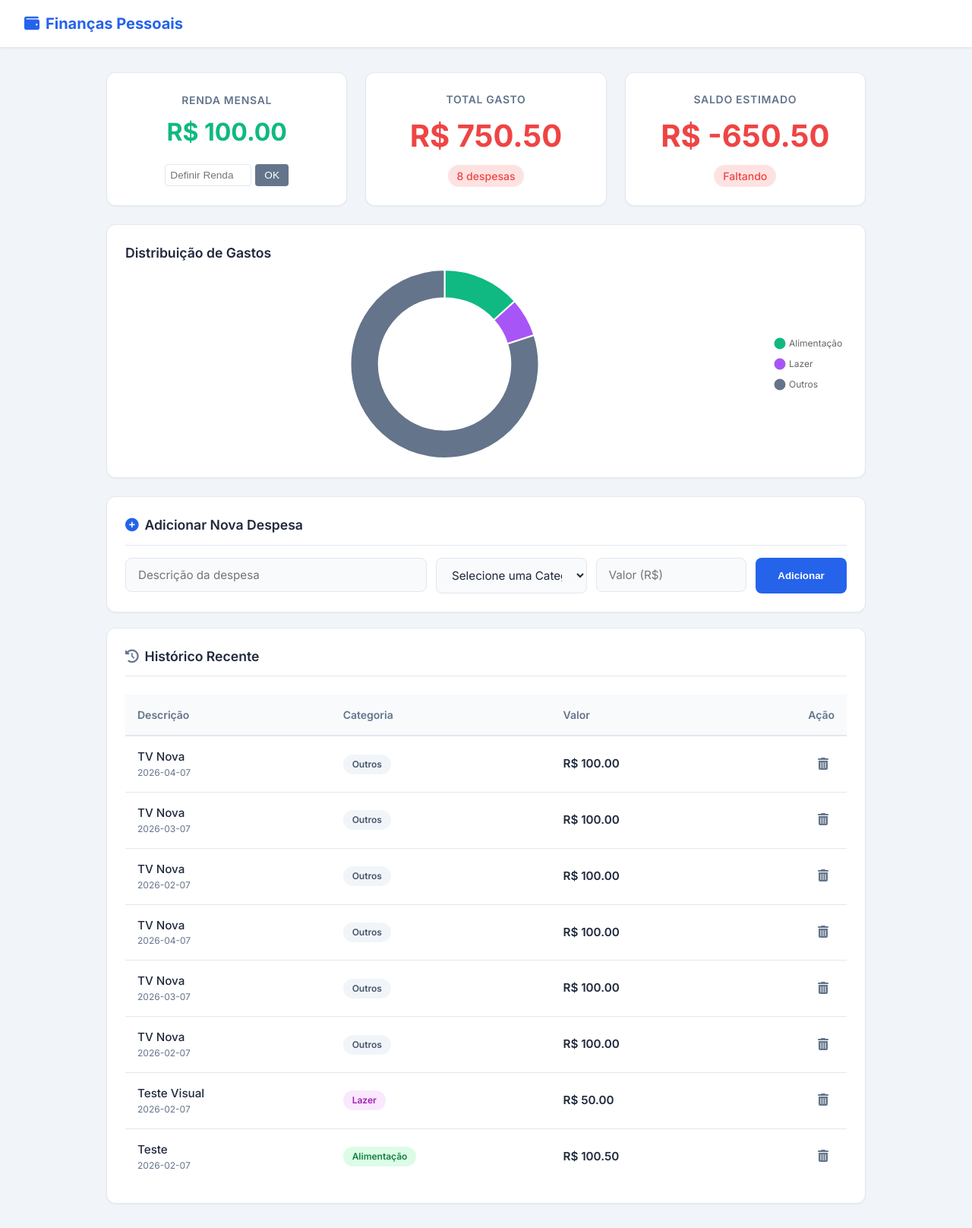
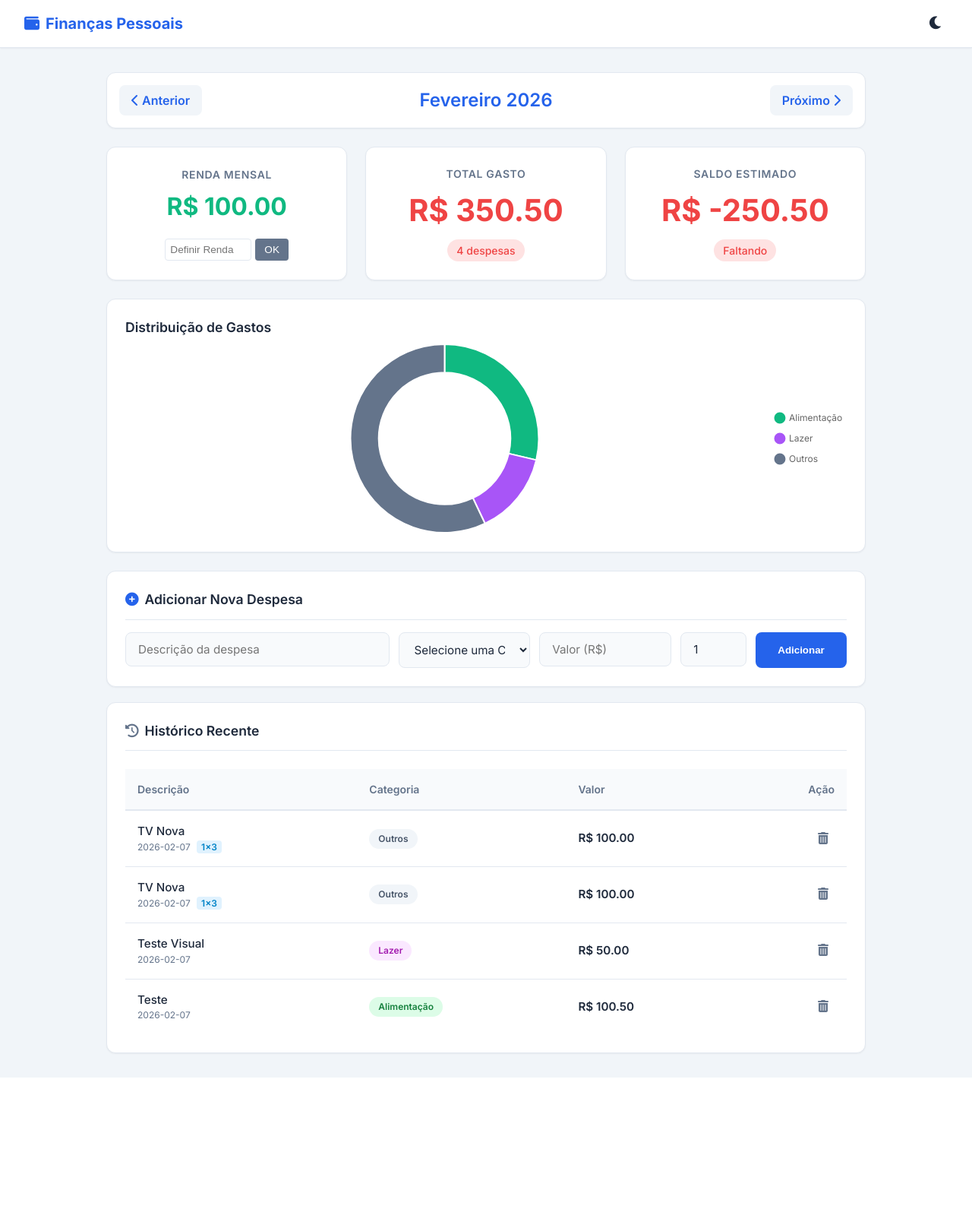
Before and after one commit to Ryan-ux629/Projeto-Controle-Financeiro, a FastAPI app: page / in a window 1280 px wide. Shown: the whole page at 76% size. After the commit the page ends 1418 px from the top, so only its background shows below. Run offline with FastAPI, Linux system fonts and the light colour scheme; data comes from the database, SQL or seed files in the repository; both versions use the stored data as it was after the commit.

Commit message:
Add Installments and Dark Mode
- Backend:
  - Add `parcela_atual` and `total_parcelas` to `gastos` table.
  - Implement `GET /` with month/year filtering (defaults to current).
  - Update `POST /adicionar` to handle installments (inserts multiple rows).
- Frontend:
  - Add Month Navigation (Prev/Next) in dashboard.
  - Add "Parcelas" input in Add Expense form.
  - Display installment info (e.g., "1/3") in expense list.
  - Add Dark Mode toggle with persistence (LocalStorage).
  - Update Chart.js theme dynamically.
- Dependencies: Add `python-dateutil`.

Co-authored-by: Ryan-ux629 <176725970+Ryan-ux629@users.noreply.github.com>

```diff
--- a/main.py
+++ b/main.py
@@ -1,4 +1,4 @@
-from fastapi import FastAPI, Request, Form, HTTPException
+from fastapi import FastAPI, Request, Form, HTTPException, Query
 from fastapi.responses import HTMLResponse, RedirectResponse
 from fastapi.staticfiles import StaticFiles
 from fastapi.templating import Jinja2Templates
@@ -6,6 +6,9 @@ import sqlite3
 import uvicorn
 import logging
 from contextlib import closing
+from datetime import datetime
+from dateutil.relativedelta import relativedelta
+from typing import Optional
 
 # Configuração de Logs
 logging.basicConfig(level=logging.INFO)
@@ -34,15 +37,30 @@ def init_db():
     try:
         with closing(get_db_connection()) as conn:
             with conn:
+                # Create table with new schema if not exists
                 conn.execute('''
                     CREATE TABLE IF NOT EXISTS gastos (
                         id INTEGER PRIMARY KEY AUTOINCREMENT,
                         descricao TEXT NOT NULL,
                         valor REAL NOT NULL,
                         categoria TEXT NOT NULL,
-                        data DATE DEFAULT (date('now'))
+                        data DATE DEFAULT (date('now')),
+                        parcela_atual INTEGER DEFAULT 1,
+                        total_parcelas INTEGER DEFAULT 1
                     )
                 ''')
+
+                # Check for new columns and add if missing (simple migration)
+                try:
+                    conn.execute("ALTER TABLE gastos ADD COLUMN parcela_atual INTEGER DEFAULT 1")
+                except sqlite3.OperationalError:
+                    pass # Column likely exists
+
+                try:
+                    conn.execute("ALTER TABLE gastos ADD COLUMN total_parcelas INTEGER DEFAULT 1")
+                except sqlite3.OperationalError:
+                    pass # Column likely exists
+
                 conn.execute('''
                     CREATE TABLE IF NOT EXISTS renda (
                         id INTEGER PRIMARY KEY,
@@ -57,12 +75,28 @@ def init_db():
 init_db()
 
 @app.get("/", response_class=HTMLResponse)
-async def home(request: Request):
+async def home(request: Request, mes: Optional[int] = Query(None), ano: Optional[int] = Query(None)):
     try:
+        today = datetime.now()
+        current_mes = mes if mes else today.month
+        current_ano = ano if ano else today.year
+
+        # Format month for query: 'YYYY-MM'
+        target_month_str = f"{current_ano}-{current_mes:02d}"
+
         with closing(get_db_connection()) as conn:
-            # Selects don't need transaction context, but closing is important
-            gastos = conn.execute("SELECT * FROM gastos ORDER BY id DESC").fetchall()
-            categorias_db = conn.execute("SELECT categoria, SUM(valor) as total FROM gastos GROUP BY categoria").fetchall()
+            # Filter by month
+            gastos = conn.execute(
+                "SELECT * FROM gastos WHERE strftime('%Y-%m', data) = ? ORDER BY data DESC, id DESC",
+                (target_month_str,)
+            ).fetchall()
+
+            # Categories summary for the month
+            categorias_db = conn.execute(
+                "SELECT categoria, SUM(valor) as total FROM gastos WHERE strftime('%Y-%m', data) = ? GROUP BY categoria",
+                (target_month_str,)
+            ).fetchall()
+
             renda_row = conn.execute("SELECT valor FROM renda WHERE id = 1").fetchone()
             renda_mensal = renda_row['valor'] if renda_row else 0.0
 
@@ -71,6 +105,15 @@ async def home(request: Request):
         total_geral = sum(data)
         saldo_estimado = renda_mensal - total_geral
 
+        # Navigation Logic
+        current_date = datetime(current_ano, current_mes, 1)
+        prev_date = current_date - relativedelta(months=1)
+        next_date = current_date + relativedelta(months=1)
+
+        meses = ["", "Janeiro", "Fevereiro", "Março", "Abril", "Maio", "Junho",
+                 "Julho", "Agosto", "Setembro", "Outubro", "Novembro", "Dezembro"]
+        mes_nome = meses[current_mes]
+
         return templates.TemplateResponse("index.html", {
             "request": request,
             "gastos": gastos,
@@ -78,42 +121,104 @@ async def home(request: Request):
             "data": data,
             "total_geral": total_geral,
             "renda_mensal": renda_mensal,
-            "saldo_estimado": saldo_estimado
+            "saldo_estimado": saldo_estimado,
+            "current_mes": current_mes,
+            "current_ano": current_ano,
+            "mes_nome": mes_nome,
+            "prev_mes": prev_date.month,
+            "prev_ano": prev_date.year,
+            "next_mes": next_date.month,
+            "next_ano": next_date.year
         })
     except Exception as e:
         logger.error(f"Erro na home: {e}")
         return HTMLResponse(content="<h1>Erro interno</h1>", status_code=500)
 
 @app.post("/definir_renda")
-async def definir_renda(renda: float = Form(...)):
+async def definir_renda(
+    renda: float = Form(...),
+    current_mes: int = Form(None),
+    current_ano: int = Form(None)
+):
     try:
         with closing(get_db_connection()) as conn:
             with conn:
                 conn.execute("UPDATE renda SET valor = ? WHERE id = 1", (renda,))
-        return RedirectResponse(url="/", status_code=303)
+
+        url = "/"
+        if current_mes and current_ano:
+            url = f"/?mes={current_mes}&ano={current_ano}"
+        return RedirectResponse(url=url, status_code=303)
     except Exception as e:
         logger.error(f"Erro ao definir renda: {e}")
         raise HTTPException(status_code=500, detail="Erro ao definir renda")
 
 @app.post("/adicionar")
-async def adicionar(descricao: str = Form(...), valor: float = Form(...), categoria: str = Form(...)):
+async def adicionar(
+    descricao: str = Form(...),
+    valor: float = Form(...),
+    categoria: str = Form(...),
+    parcelas: int = Form(1),
+    current_mes: int = Form(None),
+    current_ano: int = Form(None)
+):
     try:
+        # Use current view date as start date if provided, or today?
+        # Usually installments start "now". But if I'm viewing "March" and add an expense, maybe I want it in March?
+        # Standard behavior: Add expense implies transaction happens *today* unless a date is picked.
+        # Let's stick to "starts today".
+        start_date = datetime.now().date()
+        # If user wants to start in future, we'd need a date picker.
+        # For now, start_date is TODAY.
+
+        # Installment logic
+        # If parcelas > 1, the value is usually per installment. Or total?
+        # Usually "buy something for 300 in 3x" means 3 payments of 100.
+        # Or "buy something for 100 in 3x" means 3 payments of 33.33.
+        # The prompt says "algo parcelado que corra nos meses".
+        # Standard credit card behavior: Input total purchase price, divide by installments?
+        # Or input monthly installment value?
+        # Given the form asks "Valor", users might enter the installment value (e.g., "R$ 50,00" for "3x of 50").
+        # Let's assume the user enters the INSTALLMENT value. "I'm paying 50 per month".
+        # This is simpler and less prone to rounding errors for the user view.
+        # If they enter total, they can divide it themselves.
+        # So: Value = Installment Value.
+
         with closing(get_db_connection()) as conn:
             with conn:
-                conn.execute("INSERT INTO gastos (descricao, valor, categoria) VALUES (?, ?, ?)",
-                             (descricao, valor, categoria))
-        return RedirectResponse(url="/", status_code=303)
+                for i in range(parcelas):
+                    # Calculate date: Start Date + i months
+                    future_date = start_date + relativedelta(months=i)
+                    date_str = future_date.strftime('%Y-%m-%d')
+
+                    conn.execute(
+                        "INSERT INTO gastos (descricao, valor, categoria, data, parcela_atual, total_parcelas) VALUES (?, ?, ?, ?, ?, ?)",
+                        (descricao, valor, categoria, date_str, i + 1, parcelas)
+                    )
+
+        url = "/"
+        if current_mes and current_ano:
+            url = f"/?mes={current_mes}&ano={current_ano}"
+        return RedirectResponse(url=url, status_code=303)
     except Exception as e:
         logger.error(f"Erro ao adicionar: {e}")
         raise HTTPException(status_code=500, detail="Erro ao adicionar despesa")
 
 @app.post("/deletar/{id}")
-async def deletar(id: int):
+async def deletar(
+    id: int,
+    current_mes: int = Form(None),
+    current_ano: int = Form(None)
+):
     try:
         with closing(get_db_connection()) as conn:
             with conn:
                 conn.execute("DELETE FROM gastos WHERE id = ?", (id,))
-        return RedirectResponse(url="/", status_code=303)
+
+        url = "/"
+        if current_mes and current_ano:
+            url = f"/?mes={current_mes}&ano={current_ano}"
+        return RedirectResponse(url=url, status_code=303)
     except Exception as e:
         logger.error(f"Erro ao deletar: {e}")
         raise HTTPException(status_code=500, detail="Erro ao deletar despesa")
--- a/requirements.txt
+++ b/requirements.txt
@@ -2,3 +2,4 @@ fastapi
 uvicorn
 jinja2
 python-multipart
+python-dateutil
--- a/templates/index.html
+++ b/templates/index.html
@@ -273,6 +326,32 @@
             color: var(--text-muted);
         }
 
+        .month-nav {
+            display: flex;
+            justify-content: space-between;
+            align-items: center;
+            margin-bottom: 1.5rem;
+            background: var(--bg-card);
+            padding: 1rem;
+            border-radius: var(--radius);
+            box-shadow: var(--shadow-sm);
+            border: 1px solid var(--border);
+        }
+
+        .btn-nav {
+            text-decoration: none;
+            color: var(--primary);
+            font-weight: 600;
+            padding: 0.5rem 1rem;
+            border-radius: 0.5rem;
+            background-color: #f1f5f9;
+            transition: background 0.2s;
+        }
+
+        .btn-nav:hover {
+            background-color: #e2e8f0;
+        }
+
         @media (max-width: 768px) {
             .grid { grid-template-columns: 1fr; }
             .form-row { flex-direction: column; }
@@ -285,9 +364,19 @@
 
 <header>
     <h1><i class="fas fa-wallet"></i> Finanças Pessoais</h1>
+    <button onclick="toggleDarkMode()" style="background:none; border:none; cursor:pointer; font-size:1.2rem; color:var(--text-main);" title="Alternar Tema">
+        <i id="theme-icon" class="fas fa-moon"></i>
+    </button>
 </header>
 
 <div class="container">
+
+    <!-- Month Navigation -->
+    <div class="month-nav">
+        <a href="/?mes={{ prev_mes }}&ano={{ prev_ano }}" class="btn-nav"><i class="fas fa-chevron-left"></i> Anterior</a>
+        <h2 style="margin: 0; font-size: 1.5rem; color: var(--primary);">{{ mes_nome }} {{ current_ano }}</h2>
+        <a href="/?mes={{ next_mes }}&ano={{ next_ano }}" class="btn-nav">Próximo <i class="fas fa-chevron-right"></i></a>
+    </div>
 
     <!-- Summary Stats -->
     <div class="grid" style="grid-template-columns: repeat(auto-fit, minmax(250px, 1fr));">
@@ -297,6 +386,8 @@
             <div class="balance-value" style="color: var(--success); font-size: 2rem;">R$ {{ "%.2f"|format(renda_mensal) }}</div>
             <form action="/definir_renda" method="post" style="margin-top: 10px; display: flex; gap: 5px; width: 100%; justify-content: center;">
                  <input type="number" step="0.01" name="renda" placeholder="Definir Renda" required style="padding: 6px; border: 1px solid var(--border); border-radius: 4px; font-size: 0.85rem; width: 100px;">
+                 <input type="hidden" name="current_mes" value="{{ current_mes }}">
+                 <input type="hidden" name="current_ano" value="{{ current_ano }}">
                  <button type="submit" style="padding: 6px 12px; font-size: 0.85rem; background: var(--secondary); color: white; border: none; border-radius: 4px; cursor: pointer;">OK</button>
             </form>
         </div>
@@ -353,6 +444,11 @@
             <div class="input-group">
                 <input type="number" step="0.01" name="valor" placeholder="Valor (R$)" required>
             </div>
+            <div class="input-group" style="flex: 0.5; min-width: 80px;">
+                <input type="number" name="parcelas" placeholder="Parc." min="1" value="1" required title="Número de parcelas">
+            </div>
+            <input type="hidden" name="current_mes" value="{{ current_mes }}">
+            <input type="hidden" name="current_ano" value="{{ current_ano }}">
             <button type="submit" class="btn-add">Adicionar</button>
         </form>
     </div>
@@ -378,12 +474,19 @@
                     <tr>
                         <td>
                             <div style="font-weight: 500;">{{ gasto.descricao }}</div>
-                            <div style="font-size: 0.75rem; color: var(--text-muted);">{{ gasto.data }}</div>
+                            <div style="font-size: 0.75rem; color: var(--text-muted);">
+                                {{ gasto.data }}
+                                {% if gasto.total_parcelas > 1 %}
+                                <span style="margin-left: 5px; background-color: #e0f2fe; color: #0284c7; padding: 1px 6px; border-radius: 4px; font-weight: 600;">{{ gasto.parcela_atual }}x{{ gasto.total_parcelas }}</span>
+                                {% endif %}
+                            </div>
                         </td>
                         <td><span class="categoria-tag cat-{{ gasto.categoria }}">{{ gasto.categoria }}</span></td>
                         <td style="font-weight: 600; color: var(--text-main);">R$ {{ "%.2f"|format(gasto.valor) }}</td>
                         <td style="text-align: right;">
                             <form action="/deletar/{{ gasto.id }}" method="post" style="display:inline;" onsubmit="return confirm('Tem certeza que deseja excluir esta despesa?');">
+                                <input type="hidden" name="current_mes" value="{{ current_mes }}">
+                                <input type="hidden" name="current_ano" value="{{ current_ano }}">
                                 <button type="submit" class="btn-del" title="Excluir">
                                     <i class="fas fa-trash-alt"></i>
                                 </button>
@@ -405,6 +508,34 @@
 </div>
 
 <script>
+    // Dark Mode Logic
+    function toggleDarkMode() {
+        document.body.classList.toggle('dark-mode');
+        const isDark = document.body.classList.contains('dark-mode');
+        localStorage.setItem('darkMode', isDark);
+        updateIcon();
+        updateChartTheme();
+    }
+
+    function updateIcon() {
+        const isDark = document.body.classList.contains('dark-mode');
+        const icon = document.getElementById('theme-icon');
+        if (isDark) {
+            icon.classList.remove('fa-moon');
+            icon.classList.add('fa-sun');
+        } else {
+            icon.classList.remove('fa-sun');
+            icon.classList.add('fa-moon');
+        }
+    }
+
+    // Init Theme
+    if (localStorage.getItem('darkMode') === 'true') {
+        document.body.classList.add('dark-mode');
+    }
+    // Run immediately to set icon state
+    updateIcon();
+
     const ctx = document.getElementById('expensesChart').getContext('2d');
 
     // Custom Colors
@@ -421,7 +552,7 @@
     const data = {{ data | tojson }};
     const bgColors = labels.map(l => colors[l] || colors['Outros']);
 
-    const chart = new Chart(ctx, {
+    let chart = new Chart(ctx, {
         type: 'doughnut',
         data: {
             labels: labels,
@@ -469,6 +600,19 @@
             }
         }
     });
+
+    function updateChartTheme() {
+        const isDark = document.body.classList.contains('dark-mode');
+        if (chart) {
+            chart.data.datasets[0].borderColor = isDark ? '#1e293b' : '#ffffff';
+            // Also update legend text color
+            chart.options.plugins.legend.labels.color = isDark ? '#f1f5f9' : '#666';
+            chart.update();
+        }
+    }
+
+    // Call once on init to match loaded state
+    updateChartTheme();
 </script>
 
 </body>
```
Also changed, not shown: other parts of templates/index.html (+53 -0 lines), financeiro.db.
